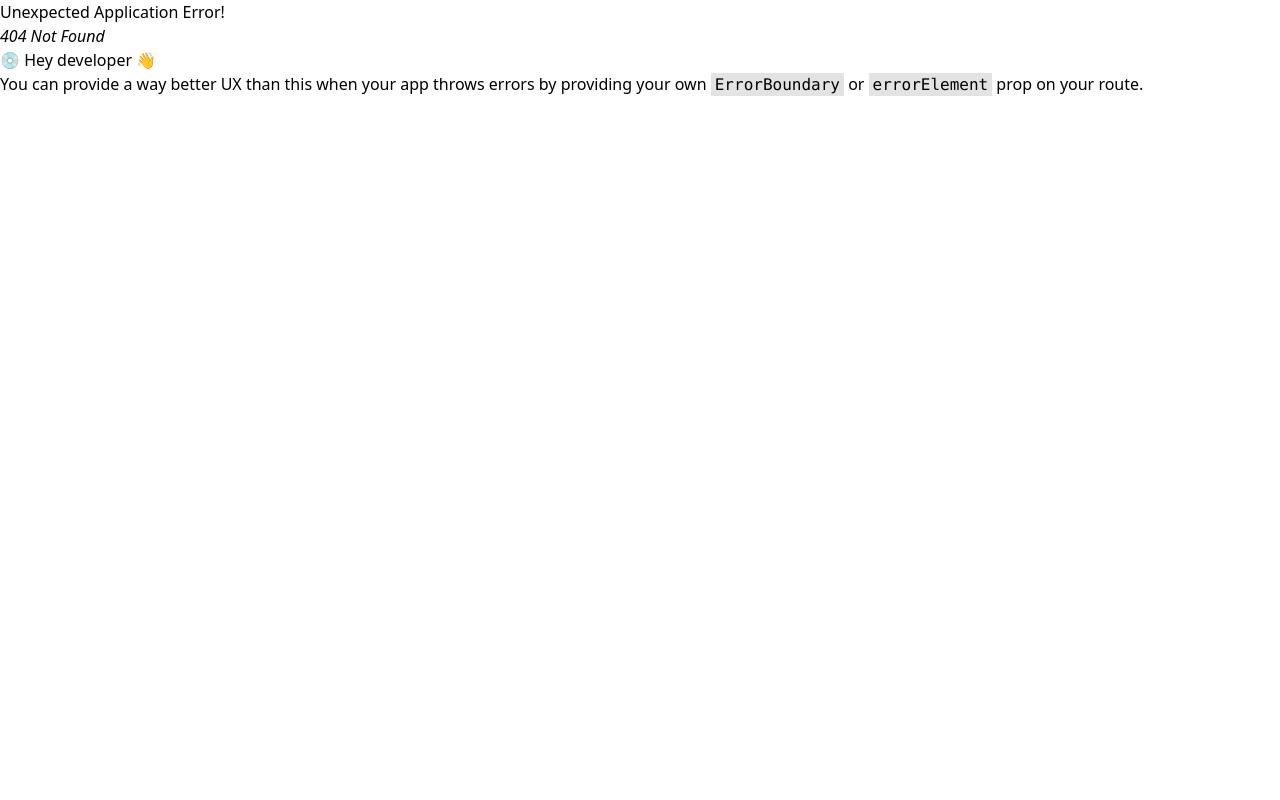
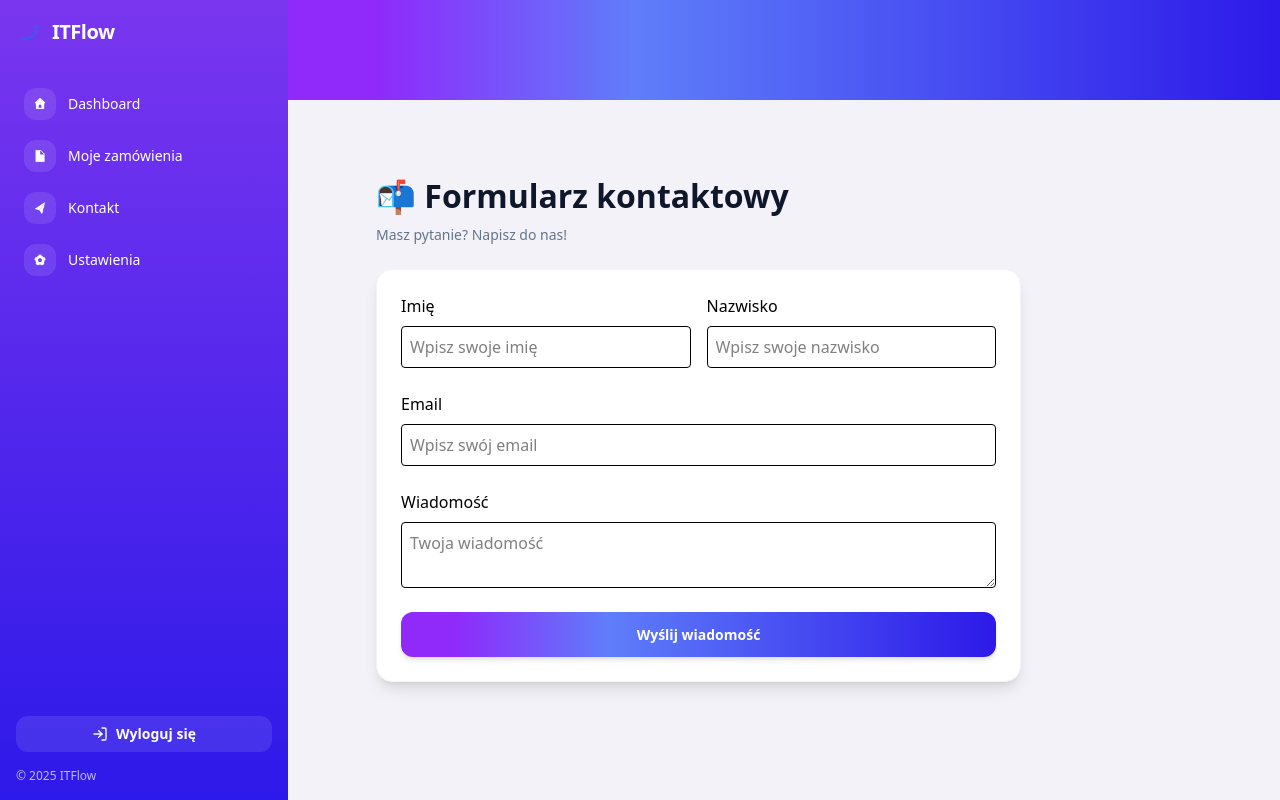
Before and after one commit to 01-VladProg-10/ITFlow, a React (Vite) app: page /kontakt in a window 1280 px wide. Before the commit this address had no page. Built offline with nearby package versions, Linux system fonts and the light colour scheme.

Commit message:
Add KontaktUser

```diff
--- a/src/UserDashboard.tsx
+++ b/src/UserDashboard.tsx
@@ -37,7 +37,7 @@ function Logo({ className = "h-7 w-auto" }) {
 const nav = [
   { name: "Dashboard", href: "#", icon: dashboardIcon },
   { name: "Moje zamówienia", href: "#", icon: zanowieniaIcon },
-  { name: "Kontakt", href: "#", icon: kontaktIcon },
+  { name: "Kontakt", to: "/kontakt", icon: kontaktIcon },
   { name: "Ustawienia", href: "#", icon: ustawieniaIcon },
 ];
 
@@ -53,18 +53,19 @@ function Sidebar() {
         </div>
 
         <nav className="mt-4 px-3 space-y-1">
-          {nav.map(({ name, href, icon }) => (
-            <a
+        {nav.map(({ name, to, icon }) => (
+          <Link
             key={name}
-              href={href}
+            to={to!}
             className="group flex items-center gap-3 rounded-xl px-3 py-2 text-sm transition hover:bg-white/10"
           >
             <span className="inline-flex h-8 w-8 items-center justify-center rounded-xl bg-white/10">
               <img src={icon} alt={name} className="h-4 w-4" />
             </span>
             <span>{name}</span>
-            </a>
+          </Link>
 ))}
+
         </nav>
 
         <div className="mt-auto p-4">
--- a/src/main.tsx
+++ b/src/main.tsx
@@ -6,11 +6,13 @@ import "./index.css";
 import App from "./App";
 import Login from "./login";
 import UserDashboard from "./UserDashboard";
+import KontaktUser from "./pages/KontaktUser";
 
 const router = createBrowserRouter([
   { path: "/", element: <App /> },
   { path: "/login", element: <Login /> },
   { path: "/dashboard", element: <UserDashboard /> },
+  { path: "/kontakt", element: <KontaktUser /> },
 ]);
 ReactDOM.createRoot(document.getElementById("root")!).render(
   <React.StrictMode>
--- /dev/null
+++ b/src/pages/KontaktUser.tsx
@@ -0,0 +1,159 @@
+import React from "react";
+import { X, LogIn } from "lucide-react";
+import { Link } from "react-router-dom";
+
+import dashboardIcon from "../icons/daszboard.png";
+import zanowieniaIcon from "../icons/zanowienia.png";
+import kontaktIcon from "../icons/kontakt.png";
+import ustawieniaIcon from "../icons/ustawienia.png";
+
+/* === Sidebar === */
+function Logo({ className = "h-7 w-auto" }) {
+  return (
+    <div className="flex items-center gap-2">
+      <svg className={className} viewBox="0 0 64 64" fill="none" aria-hidden>
+        <defs>
+          <linearGradient id="g" x1="0" y1="0" x2="1" y2="1">
+            <stop offset="0%" stopColor="#7C3AED" />
+            <stop offset="100%" stopColor="#2563EB" />
+          </linearGradient>
+        </defs>
+        <path d="M12 46c10 4 29-2 34-14" stroke="url(#g)" strokeWidth="6" strokeLinecap="round" />
+        <circle cx="46" cy="22" r="6" fill="url(#g)" />
+      </svg>
+      <span className="font-bold text-xl tracking-tight text-white">ITFlow</span>
+    </div>
+  );
+}
+
+const nav = [
+  { name: "Dashboard", href: "#", icon: dashboardIcon },
+  { name: "Moje zamówienia", href: "#", icon: zanowieniaIcon },
+  { name: "Kontakt", to: "/kontakt", icon: kontaktIcon },
+  { name: "Ustawienia", href: "#", icon: ustawieniaIcon },
+];
+
+function Sidebar() {
+  return (
+    <aside className="hidden md:block fixed inset-y-0 left-0 z-40">
+      <div className="flex h-full w-72 flex-col bg-[linear-gradient(180deg,_#7A36EF_0%,_#2D19E9_100%)] text-white">
+        <div className="flex items-center justify-between px-4 h-16">
+          <Logo />
+          <button className="md:hidden rounded-xl p-2 hover:bg-white/10" aria-label="Zamknij menu">
+            <X className="h-6 w-6" />
+          </button>
+        </div>
+
+        <nav className="mt-4 px-3 space-y-1">
+          {nav.map(({ name, to, icon }) => (
+            <Link
+              key={name}
+              to={to ?? "#"}
+              className="group flex items-center gap-3 rounded-xl px-3 py-2 text-sm transition hover:bg-white/10"
+            >
+              <span className="inline-flex h-8 w-8 items-center justify-center rounded-xl bg-white/10">
+                <img src={icon} alt={name} className="h-4 w-4" />
+              </span>
+              <span>{name}</span>
+            </Link>
+          ))}
+        </nav>
+
+        <div className="mt-auto p-4">
+          <Link
+            to="/"
+            className="flex items-center justify-center gap-2 rounded-xl bg-white/10 hover:bg-white/20 transition px-4 py-2 text-sm font-semibold"
+          >
+            <LogIn className="h-4 w-4" /> Wyloguj się
+          </Link>
+
+          <div className="mt-4 text-xs text-white/70">© {new Date().getFullYear()} ITFlow</div>
+        </div>
+      </div>
+    </aside>
+  );
+}
+/* === end Sidebar === */
+
+export default function KontaktUser() {
+  return (
+    <div className="min-h-screen bg-[#F3F2F8]">
+      <Sidebar />
+
+      <main className="md:ml-72">
+        <div className="h-[100px] w-full bg-[linear-gradient(90deg,_#8F2AFA_9%,_#5F7EFA_35%,_#2D19E9_100%)]" />
+
+        <div className="px-[88px] pt-6 pb-10">
+          <div className="mt-12 max-w-[645px]">
+            <h1 className="text-[32px] font-extrabold text-slate-900 flex items-center gap-2">
+              📬 Formularz kontaktowy
+            </h1>
+            <p className="text-slate-500 text-[14px] mt-1">
+              Masz pytanie? Napisz do nas!
+            </p>
+
+            {/* FORMULARZ */}
+            <div className="mt-6 bg-white rounded-2xl shadow-lg border border-slate-100 p-6">
+              <form className="space-y-6" onSubmit={(e) => e.preventDefault()}>
+
+                <div className="flex gap-4">
+                  <div className="flex-1 flex flex-col space-y-2">
+                    <label htmlFor="firstName" className="font-medium">Imię</label>
+                    <input
+                      id="firstName"
+                      type="text"
+                      required
+                      className="border rounded p-2"
+                      placeholder="Wpisz swoje imię"
+                    />
+                  </div>
+
+                  <div className="flex-1 flex flex-col space-y-2">
+                    <label htmlFor="lastName" className="font-medium">Nazwisko</label>
+                    <input
+                      id="lastName"
+                      type="text"
+                      required
+                      className="border rounded p-2"
+                      placeholder="Wpisz swoje nazwisko"
+                    />
+                  </div>
+                </div>
+
+                <div className="flex flex-col space-y-2">
+                  <label htmlFor="email" className="font-medium">Email</label>
+                  <input
+                    id="email"
+                    type="email"
+                    required
+                    className="border rounded p-2"
+                    placeholder="Wpisz swój email"
+                  />
+                </div>
+
+                <div className="flex flex-col space-y-2">
+                  <label htmlFor="message" className="font-medium">Wiadomość</label>
+                  <textarea
+                    id="message"
+                    required
+                    className="border rounded p-2"
+                    placeholder="Twoja wiadomość"
+                  />
+                </div>
+
+                {/* Кнопка Wyślij wiadomość всередині форми */}
+                <button
+                  type="submit"
+                  className="w-full px-8 py-3 font-semibold text-[14px] rounded-xl text-white shadow-md bg-[linear-gradient(90deg,_#8F2AFA_9%,_#5F7EFA_35%,_#2D19E9_100%)] hover:opacity-90 transition"
+                >
+                  Wyślij wiadomość
+                </button>
+              </form>
+            </div>
+
+          </div>
+        </div>
+      </main>
+    </div>
+  );
+}
```
Lines whose indentation alone changed are shown as unchanged.
